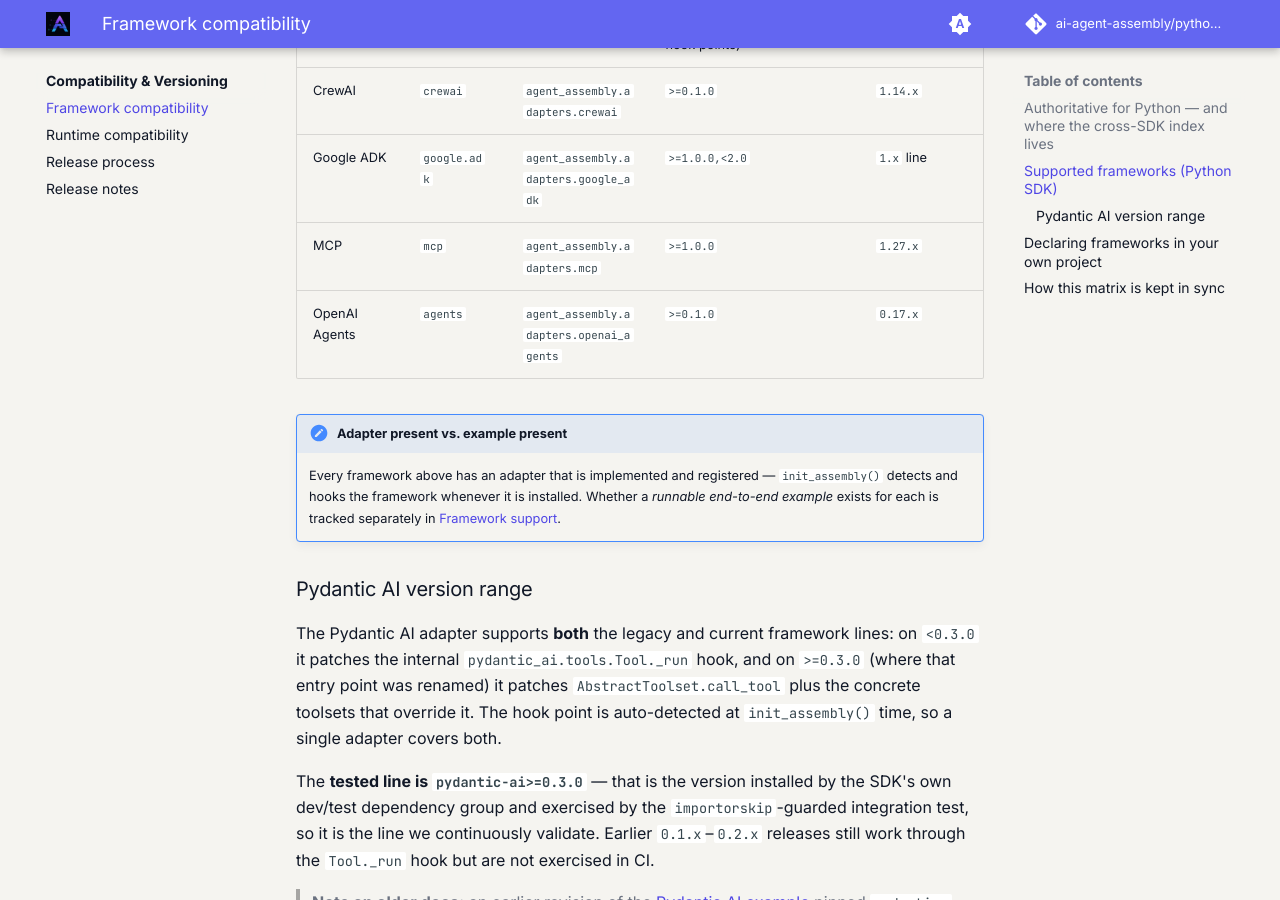
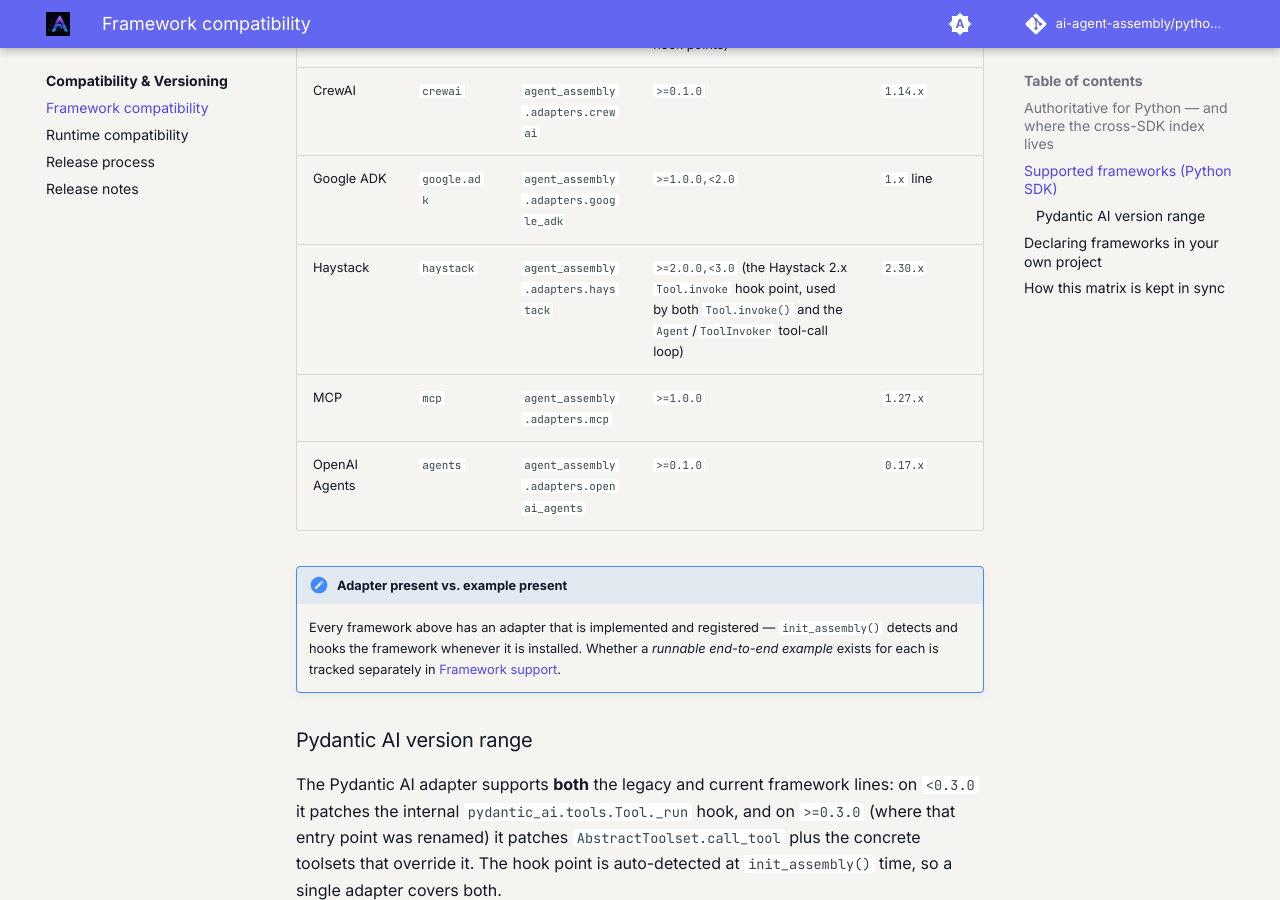
Before and after one commit to AI-agent-assembly/python-sdk, an MkDocs documentation site: the page built from docs/compatibility/frameworks.md, in a window 1280 px wide and 900 px high, scrolled down 1602 px. Built offline with MkDocs 1.6.1 and Material for MkDocs 9.7.7, drawn with Linux system fonts in a browser that asks for light colours; comment, search, counter and statistics services are not loaded; the version menu is left out.

Commit message:
📝 (docs): Document Haystack framework support
Add Haystack to the framework-compatibility tables in the README and the
authoritative docs/compatibility/frameworks.md (supported range >=2.0.0,<3.0,
tested 2.30.x, Tool.invoke hook point).

Refs AAASM-3540

Co-Authored-By: Claude Opus 4.8 (1M context) <noreply@anthropic.com>

```diff
--- a/docs/compatibility/frameworks.md
+++ b/docs/compatibility/frameworks.md
@@ -48,6 +48,7 @@ to work but are not continuously tested.
 | Pydantic AI | `pydantic_ai` | `agent_assembly.adapters.pydantic_ai` | `>=0.1.0` (both the `<0.3` `Tool._run` and `>=0.3` `AbstractToolset.call_tool` hook points) | `>=0.3.0` — see [note below](#pydantic-ai-version-range) |
 | CrewAI | `crewai` | `agent_assembly.adapters.crewai` | `>=0.1.0` | `1.14.x` |
 | Google ADK | `google.adk` | `agent_assembly.adapters.google_adk` | `>=1.0.0,<2.0` | `1.x` line |
+| Haystack | `haystack` | `agent_assembly.adapters.haystack` | `>=2.0.0,<3.0` (the Haystack 2.x `Tool.invoke` hook point, used by both `Tool.invoke()` and the `Agent`/`ToolInvoker` tool-call loop) | `2.30.x` |
 | MCP | `mcp` | `agent_assembly.adapters.mcp` | `>=1.0.0` | `1.27.x` |
 | OpenAI Agents | `agents` | `agent_assembly.adapters.openai_agents` | `>=0.1.0` | `0.17.x` |
 
```
Also changed, not shown: README.md (+2 -1 lines).
